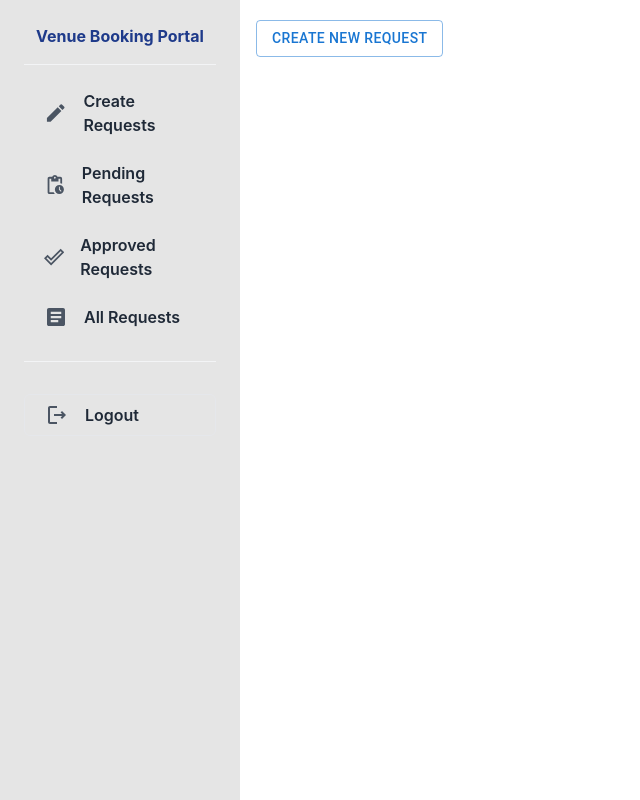
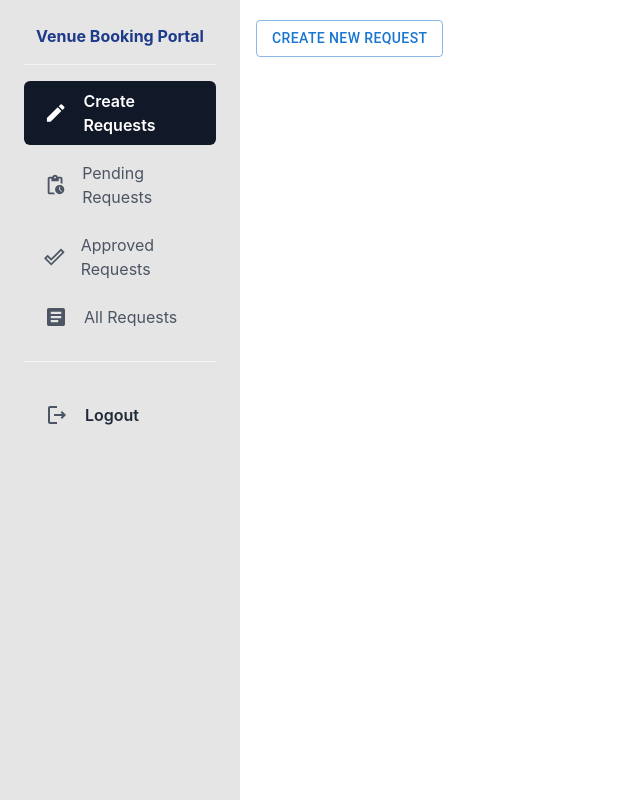
Before and after one commit to itsadityap/Venue-Booking-Application, a Next.js app: page /dashboardRequester/create in a window 1280 px wide. Shown: the whole page, without its empty margins (0-640 px from the left). Built offline with nearby package versions, Linux system fonts and the light colour scheme.

Commit message:
Middleware fix

```diff
--- a/components/sidebar.js
+++ b/components/sidebar.js
@@ -21,6 +21,11 @@ function SideNavbar() {
       router.push('/login');
   }
 
+  const pagePresent1 = router.pathname.includes('dashboardRequester/create');
+  const pagePresent2 = router.pathname.includes('dashboardRequester/pending');
+  const pagePresent3 = router.pathname.includes('dashboardRequester/approved');
+  const pagePresent4 = router.pathname.includes('dashboardRequester/all');
+
   return (
     <div>
       <Disclosure as="nav">
@@ -36,41 +41,53 @@ function SideNavbar() {
               Venue Booking Portal
             </h1>
             <div className=" my-4 border-b border-gray-100 pb-4">
-              <div className="flex mb-2 justify-start items-center gap-4 pl-5 hover:bg-gray-900 p-2 rounded-md group cursor-pointer hover:shadow-lg m-auto">
-                <MdCreate className="text-2xl text-gray-600 group-hover:text-white " />
+              {(
+              <div className={`${pagePresent1 === true ? 'flex mb-2 justify-start items-center gap-4 pl-5 bg-gray-900 p-2 rounded-md group cursor-pointer hover:shadow-lg m-auto': 'flex mb-2 justify-start items-center gap-4 pl-5 hover:bg-gray-900 p-2 rounded-md group cursor-pointer hover:shadow-lg m-auto hover:text-white'}`}>
+                  <MdCreate className={`${pagePresent1 === true ? 'text-2xl text-white' :'text-gray-600 text-2xl group-hover:text-white'}`}/>
                   <Link href="/dashboardRequester/create">
-                <h3 className="text-base text-gray-800 group-hover:text-white font-semibold ">
+                  <h3 className= {`${pagePresent1 === true?'text-base text-white font-semibold': 'text-base text-gray-600 group-hover:text-white'}`}>
                     Create Requests
                   </h3>
                   </Link>
               </div>
-
-              <div className="flex  mb-2 justify-start items-center gap-4 pl-5 hover:bg-gray-900 p-2 rounded-md group cursor-pointer hover:shadow-lg m-auto">
-                <MdPendingActions className="text-2xl text-gray-600 group-hover:text-white " />
+              )}
+              {
+                (
+                  <div className={`${pagePresent2 === true ? 'flex mb-2 justify-start items-center gap-4 pl-5 bg-gray-900 p-2 rounded-md group cursor-pointer hover:shadow-lg m-auto': 'flex mb-2 justify-start items-center gap-4 pl-5 hover:bg-gray-900 p-2 rounded-md group cursor-pointer hover:shadow-lg m-auto'}`}>
+                    <MdPendingActions className={`${pagePresent2 === true ? 'text-2xl text-white' :'text-gray-600 text-2xl group-hover:text-white'}`}/>
                     <Link href="/dashboardRequester/pending">
-                <h3 className="text-base text-gray-800 group-hover:text-white font-semibold ">
+                    <h3 className={`${pagePresent2 === true?'text-base text-white font-semibold': 'text-base text-gray-600 group-hover:text-white'}`}>
                       Pending Requests
                     </h3>
                     </Link>
                   </div>
-
-              <div className="flex  mb-2 justify-start items-center gap-4 pl-5 hover:bg-gray-900 p-2 rounded-md group cursor-pointer hover:shadow-lg m-auto">
-                <MdDoneOutline className="text-2xl text-gray-600 group-hover:text-white " />
+                )
+              }
+              {
+                (
+                  <div className={`${pagePresent3 === true ? 'flex mb-2 justify-start items-center gap-4 pl-5 bg-gray-900 p-2 rounded-md group cursor-pointer hover:shadow-lg m-auto': 'flex mb-2 justify-start items-center gap-4 pl-5 hover:bg-gray-900 p-2 rounded-md group cursor-pointer hover:shadow-lg m-auto'}`}>
+                    <MdDoneOutline className={`${pagePresent3 === true ? 'text-2xl text-white' :'text-gray-600 text-2xl group-hover:text-white'}`}/>
                     <Link href="/dashboardRequester/approved">
-                <h3 className="text-base text-gray-800 group-hover:text-white font-semibold ">
+                    <h3 className={`${pagePresent3 === true?'text-base text-white font-semibold': 'text-base text-gray-600 group-hover:text-white'}`}>
                       Approved Requests
                     </h3>
                     </Link>
                   </div>
+                )
+              }
 
-              <div className="flex mb-2 justify-start items-center gap-4 pl-5 hover:bg-gray-900 p-2 rounded-md group cursor-pointer hover:shadow-lg m-auto">
-                <IoMdListBox className="text-2xl text-gray-600 group-hover:text-white " />
+              {
+                (
+                  <div className={`${pagePresent4 === true ? 'flex mb-2 justify-start items-center gap-4 pl-5 bg-gray-900 p-2 rounded-md group cursor-pointer hover:shadow-lg m-auto': 'flex mb-2 justify-start items-center gap-4 pl-5 hover:bg-gray-900 p-2 rounded-md group cursor-pointer hover:shadow-lg m-auto'}`}>
+                    <IoMdListBox className={`${pagePresent4 === true ? 'text-2xl text-white' :'text-gray-600 text-2xl group-hover:text-white'}`}/>
                     <Link href="/dashboardRequester/all">
-                <h3 className="text-base text-gray-800 group-hover:text-white font-semibold ">
+                    <h3 className={`${pagePresent4 === true?'text-base text-white font-semibold': 'text-base text-gray-600 group-hover:text-white'}`}>
                       All Requests
                     </h3>
                     </Link>
                   </div>
+                )
+              }
 
             </div>
             <div className=" my-4" onClick={logoutHandler}>
--- a/components/sidebar2.js
+++ b/components/sidebar2.js
@@ -7,8 +7,23 @@ import {
 } from "react-icons/md";
 import { IoMdListBox } from "react-icons/io";
 import Link from "next/link";
+import { useRouter } from "next/router";
 
 function SideNavbar() {
+
+  const router = useRouter();
+    const logoutHandler = () => {
+
+      if(typeof window !== 'undefined')
+      {
+          document.cookie = 'jwt' +'=; Path=/; Expires=Thu, 01 Jan 1970 00:00:01 GMT;';
+      }
+      router.push('/login');
+  }
+  const pagePresent2 = router.pathname.includes('dashboardApprover/pending');
+  const pagePresent3 = router.pathname.includes('dashboardApprover/approved');
+  const pagePresent4 = router.pathname.includes('dashboardApprover/all');
+
   return (
     <div>
       <Disclosure as="nav">
@@ -25,34 +40,48 @@ function SideNavbar() {
               Venue Booking Portal
             </h1>
             <div className=" my-4 border-b border-gray-100 pb-4">
+            {
+                (
+                  <div className={`${pagePresent2 === true ? 'flex mb-2 justify-start items-center gap-4 pl-5 bg-gray-900 p-2 rounded-md group cursor-pointer hover:shadow-lg m-auto': 'flex mb-2 justify-start items-center gap-4 pl-5 hover:bg-gray-900 p-2 rounded-md group cursor-pointer hover:shadow-lg m-auto'}`}>
+                    <MdPendingActions className={`${pagePresent2 === true ? 'text-2xl text-white' :'text-gray-600 text-2xl group-hover:text-white'}`}/>
                     <Link href="/dashboardApprover/pending">
-              <div className="flex  mb-2 justify-start items-center gap-4 pl-5 hover:bg-gray-900 p-2 rounded-md group cursor-pointer hover:shadow-lg m-auto">
-                <MdPendingActions className="text-2xl text-gray-600 group-hover:text-white " />
-                <h3 className="text-base text-gray-800 group-hover:text-white font-semibold ">
+                    <h3 className={`${pagePresent2 === true?'text-base text-white font-semibold': 'text-base text-gray-600 group-hover:text-white'}`}>
                       Pending Requests
                     </h3>
+                    </Link>
                   </div>
-              </Link>
+                )
+              }
+              {
+                (
+                  <div className={`${pagePresent3 === true ? 'flex mb-2 justify-start items-center gap-4 pl-5 bg-gray-900 p-2 rounded-md group cursor-pointer hover:shadow-lg m-auto': 'flex mb-2 justify-start items-center gap-4 pl-5 hover:bg-gray-900 p-2 rounded-md group cursor-pointer hover:shadow-lg m-auto'}`}>
+                    <MdDoneOutline className={`${pagePresent3 === true ? 'text-2xl text-white' :'text-gray-600 text-2xl group-hover:text-white'}`}/>
                     <Link href="/dashboardApprover/approved">
-              <div className="flex  mb-2 justify-start items-center gap-4 pl-5 hover:bg-gray-900 p-2 rounded-md group cursor-pointer hover:shadow-lg m-auto">
-                <MdDoneOutline className="text-2xl text-gray-600 group-hover:text-white " />
-                <h3 className="text-base text-gray-800 group-hover:text-white font-semibold ">
+                    <h3 className={`${pagePresent3 === true?'text-base text-white font-semibold': 'text-base text-gray-600 group-hover:text-white'}`}>
                       Approved Requests
                     </h3>
+                    </Link>
                   </div>
-              </Link>
+                )
+              }
+
+              {
+                (
+                  <div className={`${pagePresent4 === true ? 'flex mb-2 justify-start items-center gap-4 pl-5 bg-gray-900 p-2 rounded-md group cursor-pointer hover:shadow-lg m-auto': 'flex mb-2 justify-start items-center gap-4 pl-5 hover:bg-gray-900 p-2 rounded-md group cursor-pointer hover:shadow-lg m-auto'}`}>
+                    <IoMdListBox className={`${pagePresent4 === true ? 'text-2xl text-white' :'text-gray-600 text-2xl group-hover:text-white'}`}/>
                     <Link href="/dashboardApprover/all">
-              <div className="flex mb-2 justify-start items-center gap-4 pl-5 hover:bg-gray-900 p-2 rounded-md group cursor-pointer hover:shadow-lg m-auto">
-                <IoMdListBox className="text-2xl text-gray-600 group-hover:text-white " />
-                <h3 className="text-base text-gray-800 group-hover:text-white font-semibold ">
+                    <h3 className={`${pagePresent4 === true?'text-base text-white font-semibold': 'text-base text-gray-600 group-hover:text-white'}`}>
                       All Requests
                     </h3>
-              </div>
                     </Link>
                   </div>
-            <div className=" my-4">
+                )
+              }
+
+            </div>
+            <div className=" my-4" onClick={logoutHandler}>
               <div className="flex mb-2 justify-start items-center gap-4 pl-5 border border-gray-200  hover:bg-rose-500 p-2 rounded-md group cursor-pointer hover:shadow-lg m-auto">
-                <MdOutlineLogout className="text-2xl text-gray-600 group-hover:text-white " />
+                <MdOutlineLogout className="text-2xl text-gray-600 group-hover:text-white "/>
                 <h3 className="text-base text-gray-800 group-hover:text-white font-semibold ">
                   Logout
                 </h3>
--- a/pages/login.js
+++ b/pages/login.js
@@ -17,7 +17,7 @@ import FormControl from '@mui/material/FormControl';
 import FormLabel from '@mui/material/FormLabel';
 import Head from 'next/head';
 import { useState } from 'react';
-import { useRouter } from 'next/router';
+import { useRouter } from 'next/navigation';
 import axios from 'axios';
 
 function Copyright(props) {
@@ -85,7 +85,11 @@ export default function Login() {
         }
         else
         {
-            router.push('/dashboardApprover/pending')
+          if(typeof window !== undefined)
+          {
+            window.location.href='/dashboardApprover/pending'
+          }
+          router.push('/dashboardApprover/pending')
         }
       }).catch((err) => {
         console.log(err)
```
Also changed, not shown: components/listItems.js (deleted, +0 -44 lines), middleware.js (+16 -18 lines), context/authContext.js (deleted). Lines whose indentation alone changed are shown as unchanged.
